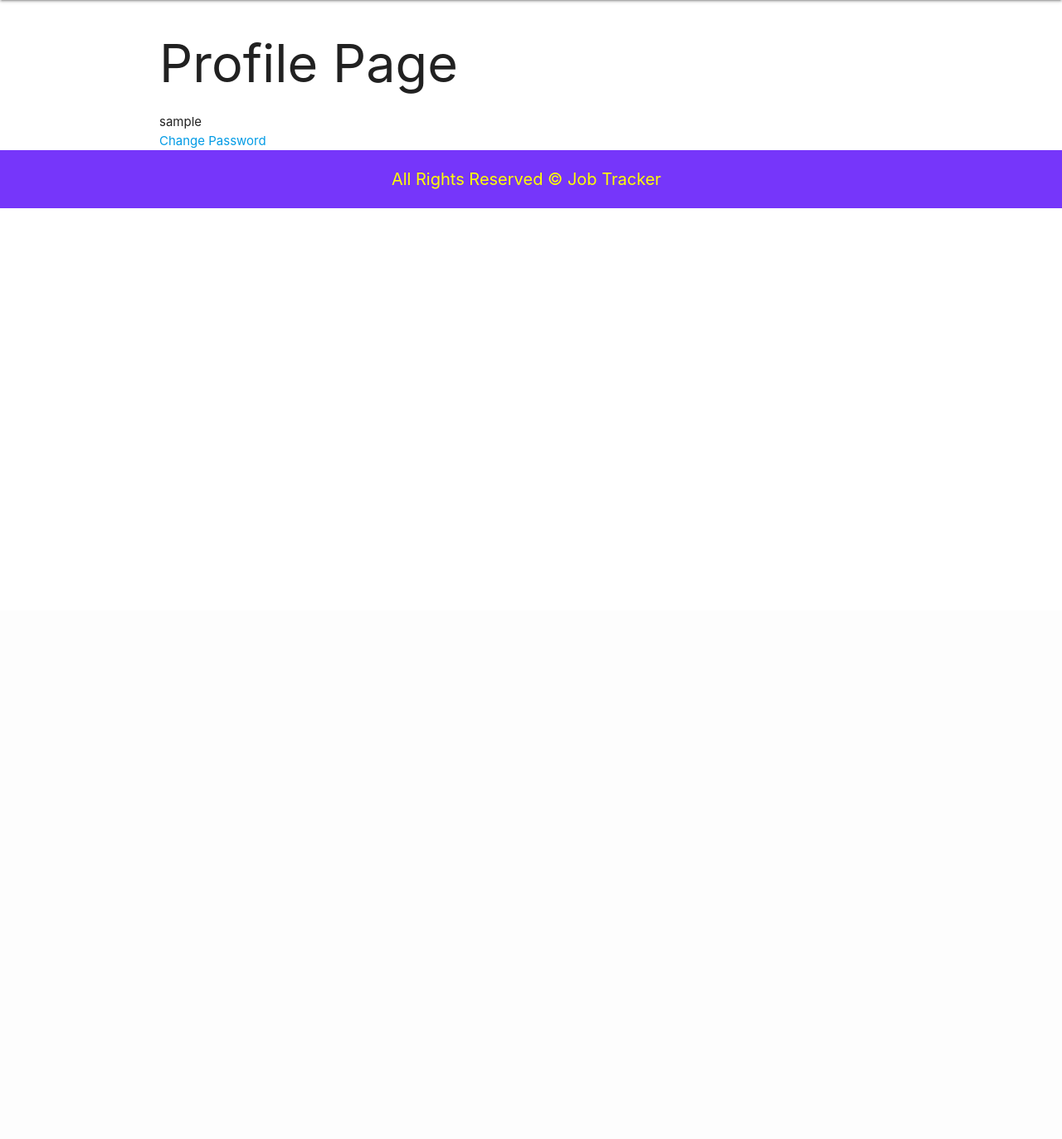
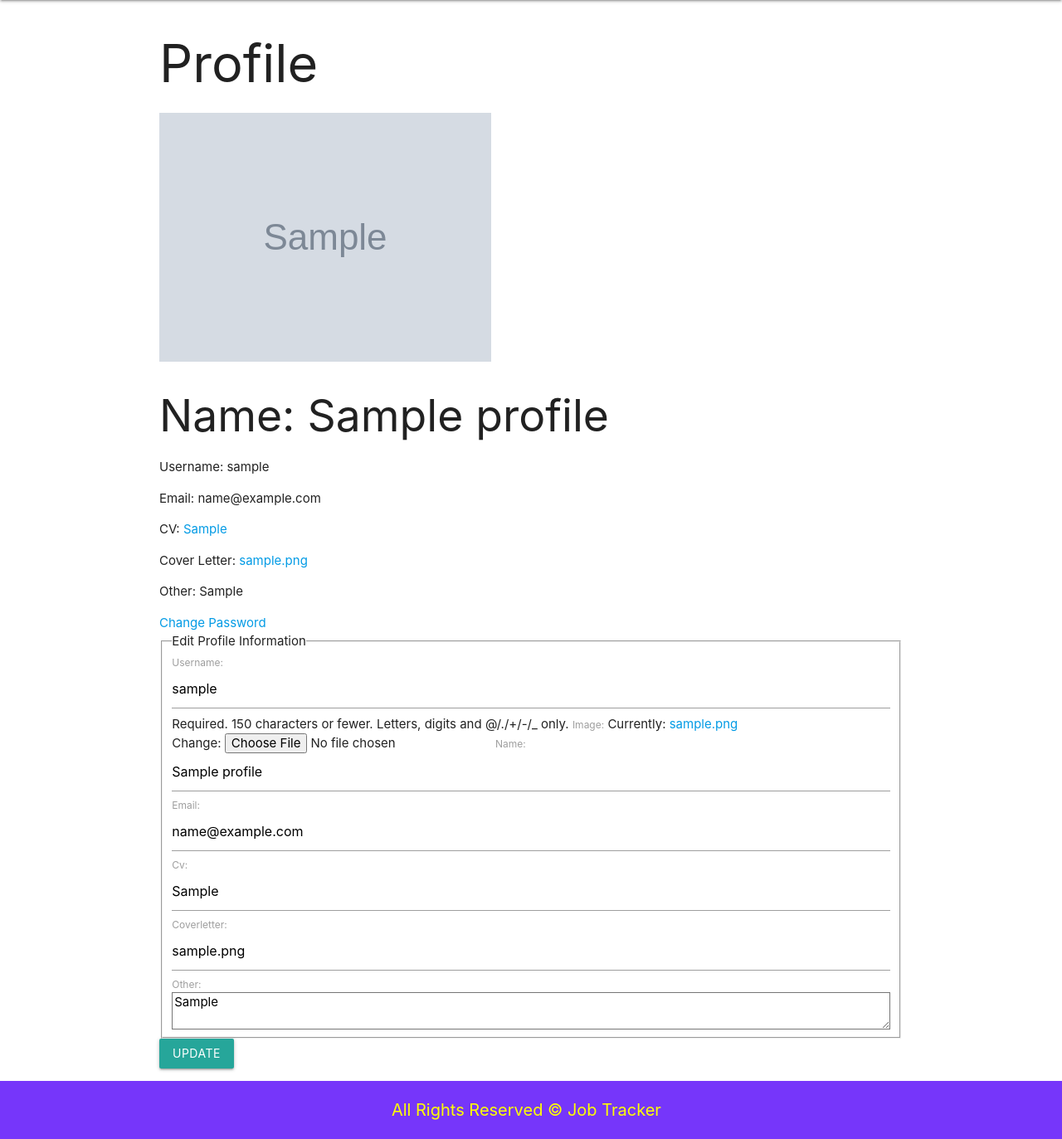
Before and after one commit to ailishmcl/JobTracker-App, a Django app: page /accounts/profile/ in a window 1280 px wide. Shown: the part 64-1437 px from the top of the page at 83% size. Before the commit the page ends 315 px from the top, so only its background shows below. Run offline with Django 4.2, Linux system fonts and the light colour scheme; a user stored in the database is signed in; tables that the repository leaves empty hold one stand-in row (values such as "Sample post"); grey boxes marked "Sample" are stand-in pictures; some web fonts are replaced.

Commit message:
trying to get the profile to get created when a user signs up but getting error. profile update and image addition working fine

```diff
--- a/jobtracker/settings.py
+++ b/jobtracker/settings.py
@@ -123,6 +123,9 @@ USE_TZ = True
 
 STATIC_URL = 'static/'
 
+MEDIA_ROOT = os.path.join(BASE_DIR, 'img')
+MEDIA_URL = '/img/'
+
 LOGOUT_REDIRECT_URL = '/accounts/login/'
 
 # Default primary key field type
--- a/main_app/admin.py
+++ b/main_app/admin.py
@@ -1,6 +1,7 @@
 from django.contrib import admin
-from .models import Requirements, Job
+from .models import Requirements, Job, Profile
 
 # Register your models here.
 admin.site.register(Job)
 admin.site.register(Requirements)
+admin.site.register(Profile)
--- a/main_app/forms.py
+++ b/main_app/forms.py
@@ -1,5 +1,9 @@
 from django.forms import ModelForm, Select
-from .models import Requirements
+from django import forms
+from .models import Requirements, Profile
+from django.contrib.auth.models import User
+from django.contrib.auth.forms import UserCreationForm
+
 
 class RequirementsForm(ModelForm):
     class Meta:
@@ -8,3 +12,21 @@ class RequirementsForm(ModelForm):
         widgets = {
             'type': Select()
         }
+
+class UserRegisterForm(UserCreationForm):
+    # email = forms.EmailField()
+
+    class Meta:
+        model = User
+        fields = ['first_name','last_name', 'username', 'email', 'password1', 'password2']
+        # fields = '__all__'
+
+class UserUpdateForm(ModelForm):
+    class Meta:
+        model = User
+        fields = ['username']
+
+class ProfileUpdateForm(ModelForm):
+    class Meta:
+        model = Profile
+        fields = ['image', 'name', 'email', 'cv', 'coverletter', 'other']
--- a/main_app/models.py
+++ b/main_app/models.py
@@ -40,3 +40,17 @@ class Job(models.Model):
 
     def __str__(self):
         return self.title
+
+
+
+class Profile(models.Model):
+    user = models.OneToOneField(User, on_delete=models.CASCADE)
+    image = models.ImageField(default='default.jpg', upload_to='profile_pics')
+    name = models.CharField(max_length=150, default=None, blank=True, null=True)
+    email = models.EmailField(default=None, blank=True, null=True)
+    cv = models.URLField(max_length=2000, default=None, blank=True, null=True)
+    coverletter = models.URLField(max_length=2000, default=None, blank=True, null=True)
+    other = models.TextField(max_length=5000, default=None, blank=True, null=True)
+
+    def __str__(self):
+        return f'{self.user.username} profile'
--- a/main_app/templates/accounts/profile.html
+++ b/main_app/templates/accounts/profile.html
@@ -2,10 +2,37 @@
 
 {% block content %}
 
-    <h1> Profile Page </h1>
 
-    <div> {{ user.username }}  </div>
-    <a href="{% url 'password_change' %}"> Change Password </a>
+
+    <h1> Profile </h1>
+    <div class="content-section">
+        <div class="media">
+            <img class="rounded-circle account-img" src="{{ user.profile.image.url }}">
+            <div class="media-body">
+                <h2 class="account-heading"> Name: {{ user.profile.name }} </h2>
+                <p class="text-secondary"> Username: {{ user.username }} </p>
+                <p class="text-secondary"> Email: {{ user.profile.email }} </p>
+                <p class="text-secondary"> CV: <a href="{{ user.profile.cv }}"> {{ user.profile.cv }} </a> </p>
+                <p class="text-secondary"> Cover Letter: <a href="{{ user.profile.coverletter }}">{{ user.profile.coverletter }} </a>  </p>
+                <p class="text-secondary"> Other: {{ user.profile.other }} </p>
+            </div>
+        </div>
+
+
+        <a href="{% url 'password_change' %}"> Change Password </a>
+
+        <form method="POST" enctype="multipart/form-data">
+            {% csrf_token %}
+            <fieldset class="form-group">
+                <legend class="border-bottom mb-4"> Edit Profile Information </legend>
+                {{ u_form }}
+                {{ p_form }}
+            </fieldset>
+            <div class="form-group">
+                <button class="btn" type="submit"> Update </button>
+            </div>
+        </form>
+    </div>
 
 
 {% endblock %}
--- a/main_app/templates/registration/password_reset_complete.html
+++ b/main_app/templates/registration/password_reset_complete.html
@@ -2,6 +2,8 @@
 
 {% block content %}
 
-
+    <h2>Reset Password </h2>
+    <h4> Success! Your password has been reset! </h4>
+    <a href="{% url 'login' %}"> Login </a>
 
 {% endblock %}
--- a/main_app/templates/registration/password_reset_done.html
+++ b/main_app/templates/registration/password_reset_done.html
@@ -1,7 +1,8 @@
 {% extends 'base.html' %}
 
 {% block content %}
-
+    <h2> Password Reset </h2>
+    <p> We have sent a password reset link to <span class="purple-text"> {{ user.email }} </span>.</p>
 
 
 {% endblock %}
--- a/main_app/urls.py
+++ b/main_app/urls.py
@@ -35,7 +35,6 @@ urlpatterns = [
  # password change and reset URLs
     path('accounts/password_change/', auth_views.PasswordChangeView.as_view(), name='password_change'),
     path('accounts/password_change_done/', auth_views.PasswordChangeDoneView.as_view(), name='password_change_done'),
-
     path('accounts/password_reset/', auth_views.PasswordResetView.as_view(), name='password_reset'),
     path('accounts/password_reset_done/', auth_views.PasswordResetDoneView.as_view(), name='password_reset_done'),
     path('accounts/password_reset_confirm/', auth_views.PasswordResetConfirmView.as_view(), name='password_reset_confirm'),
--- a/main_app/views.py
+++ b/main_app/views.py
@@ -1,15 +1,17 @@
 from django.shortcuts import render, redirect
 from django.views.generic.edit import CreateView, UpdateView, DeleteView
 from django.views.generic import ListView, DetailView
-from .models import Requirements
 from django.contrib.auth.models import User
 from django.contrib.auth import login
 from django.contrib.auth.decorators import login_required
 from django.contrib.auth.forms import UserCreationForm
 from django.contrib.auth.mixins import LoginRequiredMixin
-from .models import Profile
 from .models import Job, Requirements
-from .forms import RequirementsForm
+from .forms import RequirementsForm, UserUpdateForm, ProfileUpdateForm, UserRegisterForm
+from django.contrib import messages
+
+
+
 # Create your views here.
 
 
@@ -116,30 +118,34 @@ def profile(request):
 def signup(request):
     error_message = ''
     if request.method == 'POST':
-        form = UserCreationForm(request.POST)
+        form = UserRegisterForm(request.POST)
         if form.is_valid():
             user = form.save()
             login(request, user)
+            messages.success(request, f'Your account has been created and you have been logged in!')
             return redirect('index')
         else:
             error_message = 'Invalid sign up - try again'
-    form = UserCreationForm()
+    form = UserRegisterForm()
     context = {'form': form, 'error_message': error_message}
     return render(request, 'registration/signup.html', context)
 
 
-# class ProfileCreate(CreateView):
-#     model = Profile
-#     fields = ['phone', 'city', 'zipcode']
-
-
-# class ProfileUpdate(UpdateView):
-#     model = Profile
-#     fields = ['phone', 'city', 'zipcode']
-#     success_url = '/profile/'
-
-
-# class UserUpdate(UpdateView):
-#     model = User
-#     fields = ['first_name', 'last_name', 'email']
-#     success_url = '/profile/'
+@login_required
+def profile(request):
+    if request.method == 'POST':
+        u_form = UserUpdateForm(request.POST, instance=request.user)
+        p_form = ProfileUpdateForm(request.POST, request.FILES, instance=request.user.profile)
+        if u_form.is_valid() and p_form.is_valid():
+            u_form.save()
+            p_form.save()
+            messages.success(request, f'Your profile information has been updated!')
+            return redirect('profile')
+    else:
+        u_form = UserUpdateForm(instance=request.user)
+        p_form = ProfileUpdateForm(instance=request.user.profile)
+        context = {
+            'u_form' : u_form,
+            'p_form' : p_form
+        }
+    return render(request, 'accounts/profile.html', context)
```
Also changed, not shown: main_app/apps.py (+7 -0 lines), main_app/signals.py (added, +15 -0 lines), main_app/templates/registration/password_reset_confirm.html (+7 -0 lines), main_app/templates/registration/password_reset_form.html (+6 -1 lines), img/profile_pics/blank-profile-picture-973460_640.png (added), img/profile_pics/default.png (added), img/profile_pics/images_1.jpeg (added), main_app/migrations/0006_profile_coverletter_profile_cv_profile_image_and_more.py (added), main_app/migrations/0007_alter_profile_coverletter_alter_profile_cv_and_more.py (added), main_app/migrations/0008_profile_email_profile_name.py (added).
